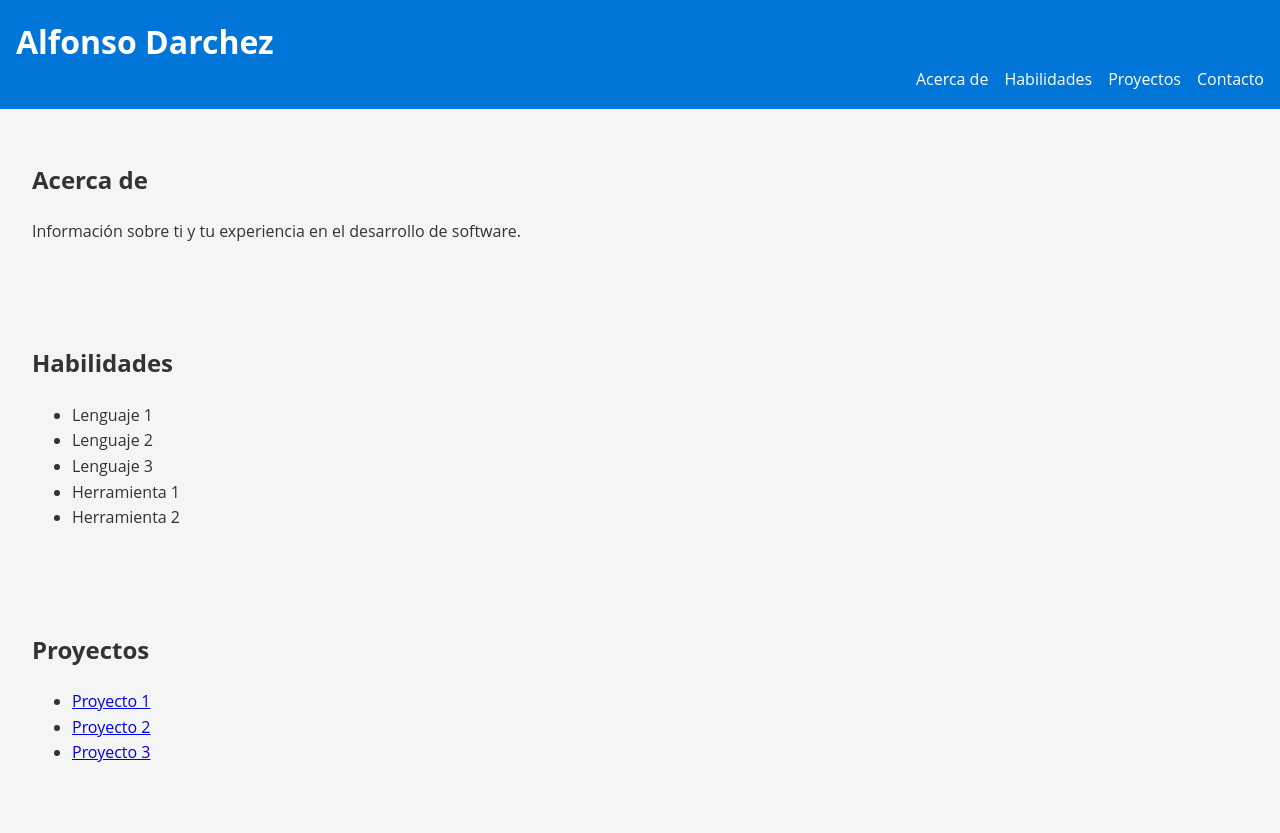
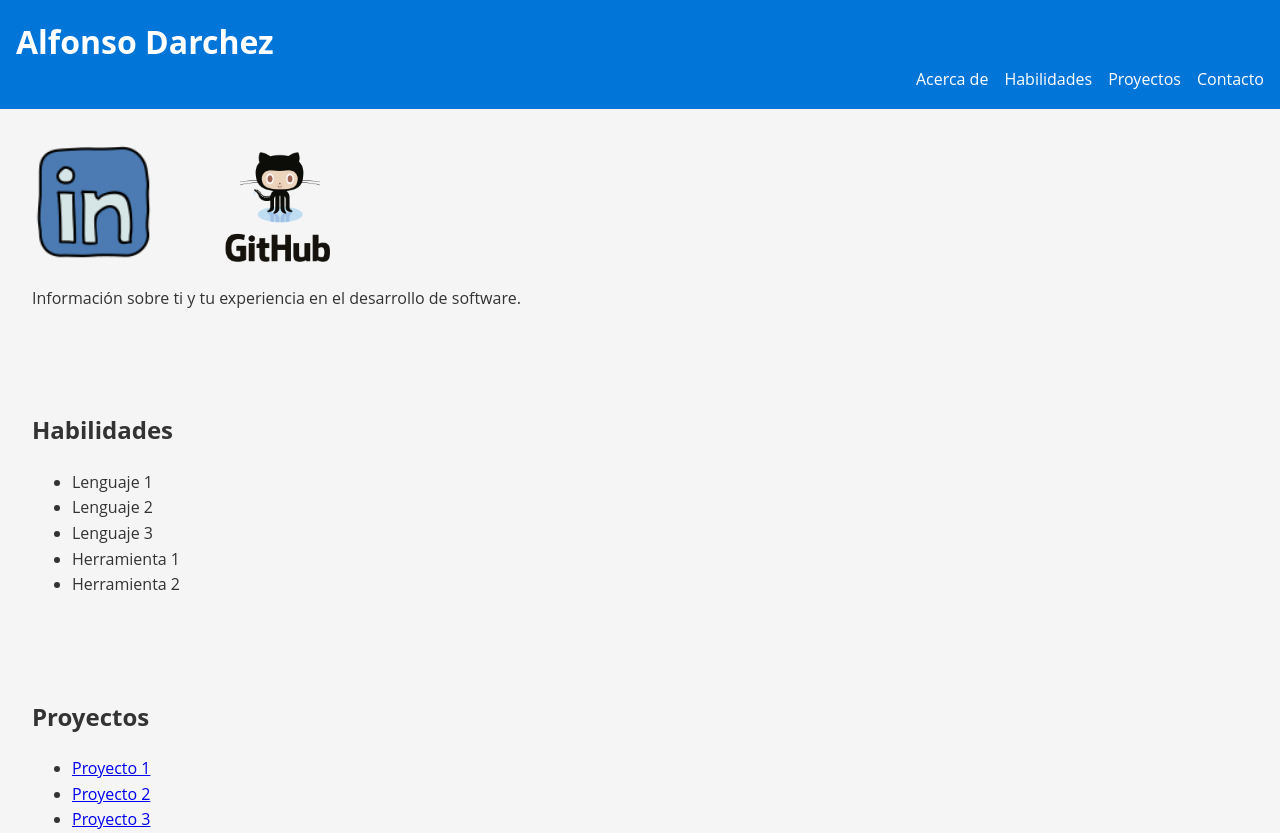
Before and after one commit to darchez/darchez.github.io, a plain HTML site: page index.html in a window 1280 px wide. Shown: the top 833 px of the page. Drawn offline with Linux system fonts and the light colour scheme.

Commit message:
agrego logos linkedin y github

```diff
--- a/assets/styles/style1.css
+++ b/assets/styles/style1.css
@@ -78,3 +78,12 @@ form input[type="submit"] {
 form input[type="submit"]:hover {
   background-color: #025aa5;
 }
+
+img {
+  width: 20%;
+  height: 20%;
+}
+#imgLinkedin {
+  width: 10%;
+  height: 0%;
+}
--- a/index.html
+++ b/index.html
@@ -17,7 +17,8 @@
         </nav>
     </header>
     <section id="about">
-      <h2>Acerca de</h2>
+      <img src="./assets/img/linkedin--v2.png" id="imgLinkedin" alt="">
+      <img src="./assets/img/gitHub2.png" alt="">
       <p>Información sobre ti y tu experiencia en el desarrollo de software.</p>
     </section>
     <section id="skills">
```
Also changed, not shown: assets/img/gitHub2.png (added).
